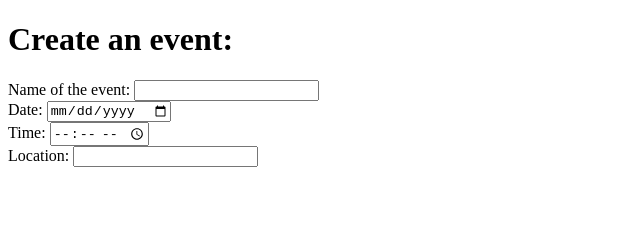
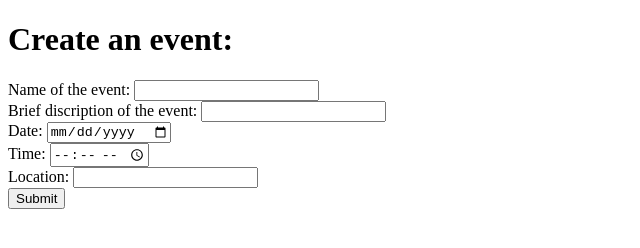
Before and after one commit to dbedggood/HackathonWebApp, a website: page index.html in a window 1280 px wide. Shown: the whole page, without its empty margins (0-640 px from the left). Drawn offline with Linux system fonts and the light colour scheme.

Commit message:
Added the discription field

```diff
--- a/index.html
+++ b/index.html
@@ -13,11 +13,14 @@
 <form>
 Name of the event: <input type = "text" name="name">
 <br>
+Brief discription of the event: <input type="text" name="discription">
+<br>
 Date: <input type="date" name="date">
 <br>
 Time: <input type="time" name="time">
 <br>
 Location: <input type="text" name="location">
 <br>
+<input type="submit"
 </body>
 </html>
```
